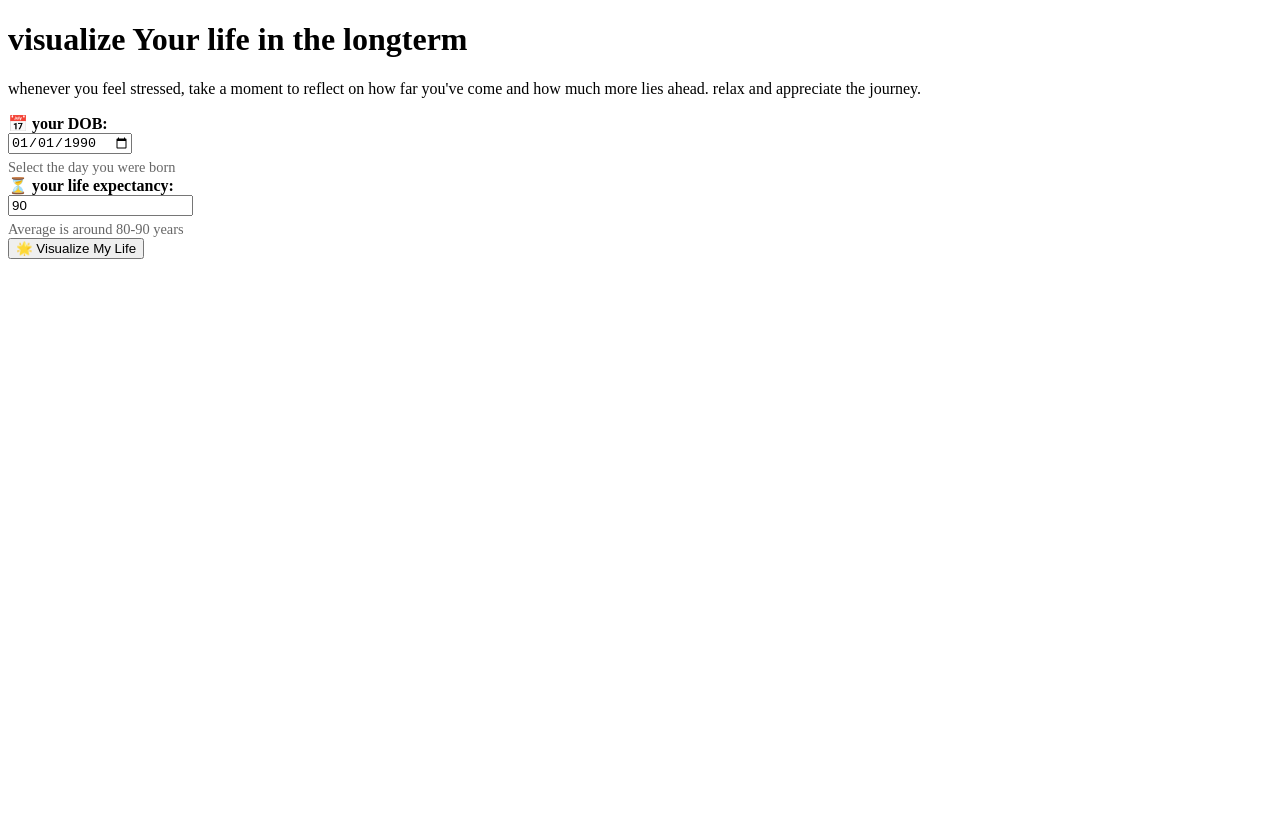
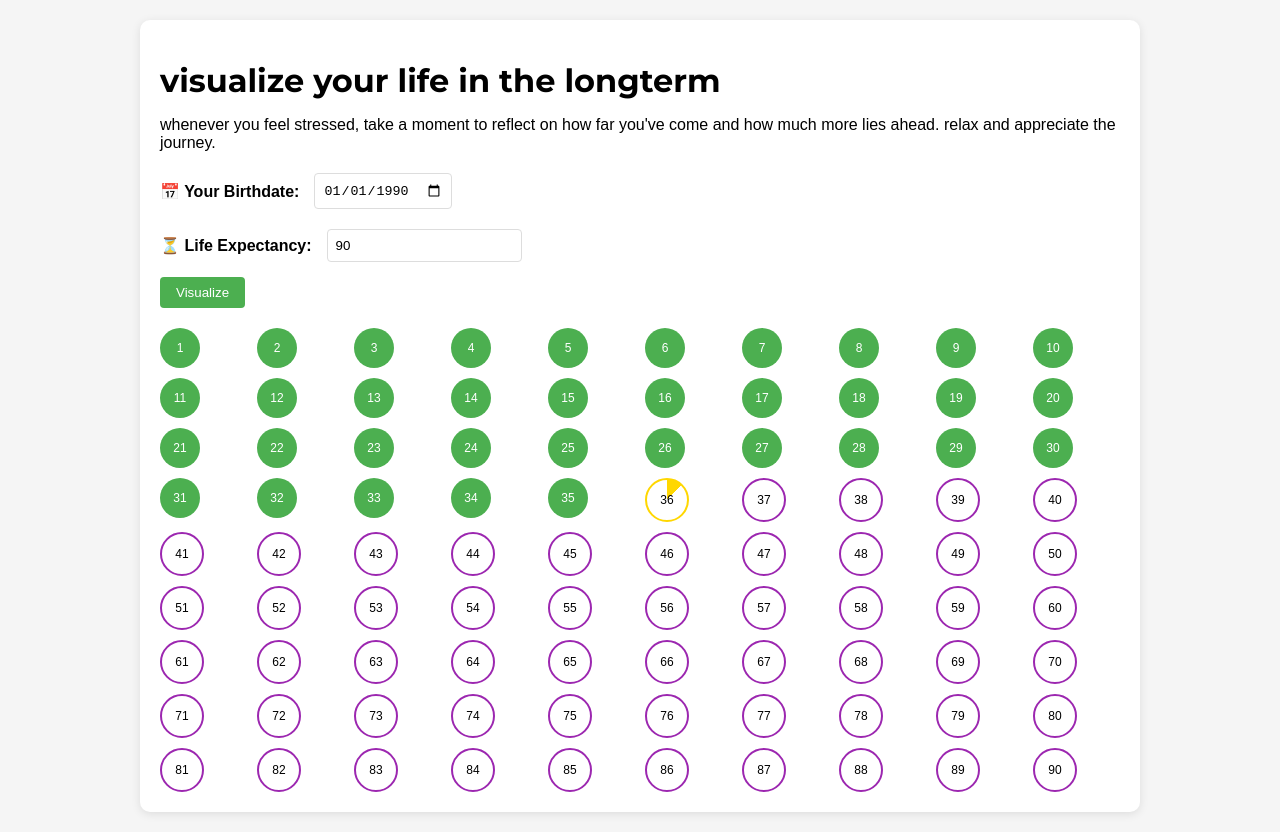
Before and after one commit to sajidkorbu/VisualizeLife, a plain HTML site: page index.html in a window 1280 px wide. Before the commit the page ends 800 px from the top, so only its background shows below. Drawn offline with Linux system fonts and the light colour scheme.

Commit message:
Update index.html

```diff
--- a/index.html
+++ b/index.html
@@ -6,53 +6,180 @@
     <title>a longterm view of life</title>
     <link href="https://fonts.googleapis.com/css2?family=Montserrat:wght@700&display=swap" rel="stylesheet">
     <style>
-        /* ... (keep your existing styles) ... */
+        body {
+            font-family: Arial, sans-serif;
+            max-width: 1000px;
+            margin: 0 auto;
+            padding: 20px;
+            background-color: #f5f5f5;
+        }
+
+        .container {
+            background-color: white;
+            padding: 20px;
+            border-radius: 10px;
+            box-shadow: 0 2px 10px rgba(0,0,0,0.1);
+        }
+
+        .controls {
+            margin-bottom: 20px;
+            display: flex;
+            flex-direction: column;
+        }
+
+        .control-group {
+            display: flex;
+            align-items: center;
+            margin-bottom: 10px;
+        }
 
         .control-group label {
             margin-right: 10px;
             font-weight: bold;
-            min-width: 120px; /* Added for consistent label width */
         }
 
-        .control-group input {
-            flex-grow: 1;
+        input {
+            padding: 8px;
+            margin: 5px;
+            border: 1px solid #ddd;
+            border-radius: 4px;
         }
 
-        .instructions {
-            font-size: 0.9em;
-            color: #666;
-            margin-top: 5px;
+        button {
+            padding: 8px 16px;
+            background-color: #4CAF50;
+            color: white;
+            border: none;
+            border-radius: 4px;
+            cursor: pointer;
+            align-self: flex-start;
+        }
+
+        .life-grid {
+            display: grid;
+            grid-template-columns: repeat(10, minmax(40px, 1fr)); /* Responsive grid layout */
+            gap: 10px;
+            margin-top: 20px;
+            justify-content: center;
+        }
+
+        .year {
+            width: 40px;
+            height: 40px;
+            border-radius: 50%;
+            display: flex;
+            align-items: center;
+            justify-content: center;
+            font-size: 12px;
+        }
+
+        .completed {
+            background-color: #4CAF50;
+            color: white;
+        }
+
+        .current {
+            background: conic-gradient(#FFD700 var(--progress), transparent 0);
+            border: 2px solid #FFD700;
+        }
+
+        .upcoming {
+            border: 2px solid #9C27B0;
+            background-color: transparent;
+        }
+
+        h1 {
+            font-family: 'Montserrat', sans-serif;
+            font-size: 2em;
+            margin-bottom: 10px;
         }
     </style>
 </head>
 <body>
     <div class="container">
-        <h1>visualize Your life in the longterm</h1>
+        <h1>visualize your life in the longterm</h1>
         <p>whenever you feel stressed, take a moment to reflect on how far you've come and how much more lies ahead. relax and appreciate the journey.</p>
 
         <div class="controls">
             <div class="control-group">
-                <label for="birthdate">📅 your DOB:</label>
-                <div>
-                    <input type="date" id="birthdate" value="1990-01-01" required>
-                    <div class="instructions">Select the day you were born</div>
-                </div>
+                <label for="birthdate">📅 Your Birthdate:</label>
+                <input type="date" id="birthdate" value="1990-01-01" required>
             </div>
             <div class="control-group">
-                <label for="lifeExpectancy">⏳ your life expectancy:</label>
-                <div>
-                    <input type="number" id="lifeExpectancy" value="90" min="1" placeholder="Enter expected lifespan">
-                    <div class="instructions">Average is around 80-90 years</div>
-                </div>
+                <label for="lifeExpectancy">⏳ Life Expectancy:</label>
+                <input type="number" id="lifeExpectancy" value="90" min="1">
             </div>
-            <button onclick="updateVisualization()">🌟 Visualize My Life</button>
+            <button onclick="updateVisualization()">Visualize</button>
         </div>
 
         <div class="life-grid" id="lifeGrid"></div>
     </div>
 
     <script>
-        // ... (keep your existing JavaScript code) ...
+        function getAge(birthdate) {
+            const today = new Date();
+            let age = today.getFullYear() - birthdate.getFullYear();
+            const monthDiff = today.getMonth() - birthdate.getMonth();
+            if (monthDiff < 0 || (monthDiff === 0 && today.getDate() < birthdate.getDate())) {
+                age--;
+            }
+            return age;
+        }
+
+        function getYearProgress(birthdate) {
+            const today = new Date();
+            const currentYear = today.getFullYear();
+
+            // Find last birthday
+            const lastBirthday = new Date(birthdate);
+            lastBirthday.setFullYear(currentYear);
+            if (lastBirthday > today) {
+                lastBirthday.setFullYear(currentYear - 1);
+            }
+
+            // Find next birthday
+            const nextBirthday = new Date(lastBirthday);
+            nextBirthday.setFullYear(lastBirthday.getFullYear() + 1);
+
+            const totalDays = (nextBirthday - lastBirthday) / (1000 * 60 * 60 * 24);
+            const daysPassed = (today - lastBirthday) / (1000 * 60 * 60 * 24);
+
+            return daysPassed / totalDays;
+        }
+
+        function updateVisualization() {
+            const birthdate = new Date(document.getElementById('birthdate').value);
+            const lifeExpectancy = parseInt(document.getElementById('lifeExpectancy').value);
+            const age = getAge(birthdate);
+            const progress = getYearProgress(birthdate);
+
+            const lifeGrid = document.getElementById('lifeGrid');
+            lifeGrid.innerHTML = '';
+
+            for (let year = 1; year <= lifeExpectancy; year++) {
+                const yearElement = document.createElement('div');
+                yearElement.className = 'year';
+
+                if (year <= age) {
+                    yearElement.classList.add('completed');
+                    yearElement.textContent = year;
+                } else if (year === age + 1) {
+                    yearElement.classList.add('current');
+                    yearElement.style.setProperty('--progress', `${progress * 100}%`);
+                    yearElement.textContent = year;
+                } else {
+                    yearElement.classList.add('upcoming');
+                    yearElement.textContent = year;
+                }
+
+                lifeGrid.appendChild(yearElement);
+            }
+        }
+
+        // Initialize with default values
+        window.onload = function() {
+            updateVisualization();
+        }
     </script>
 </body>
 </html>
```
